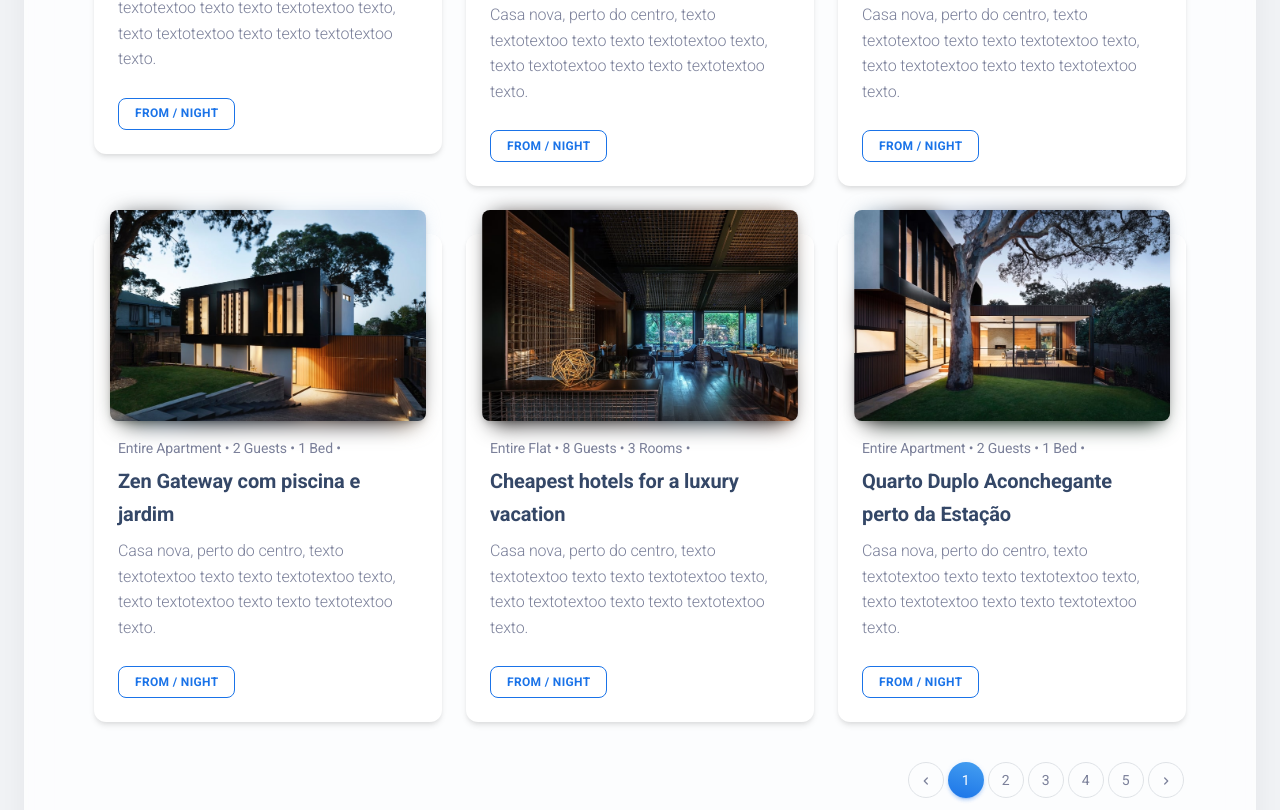
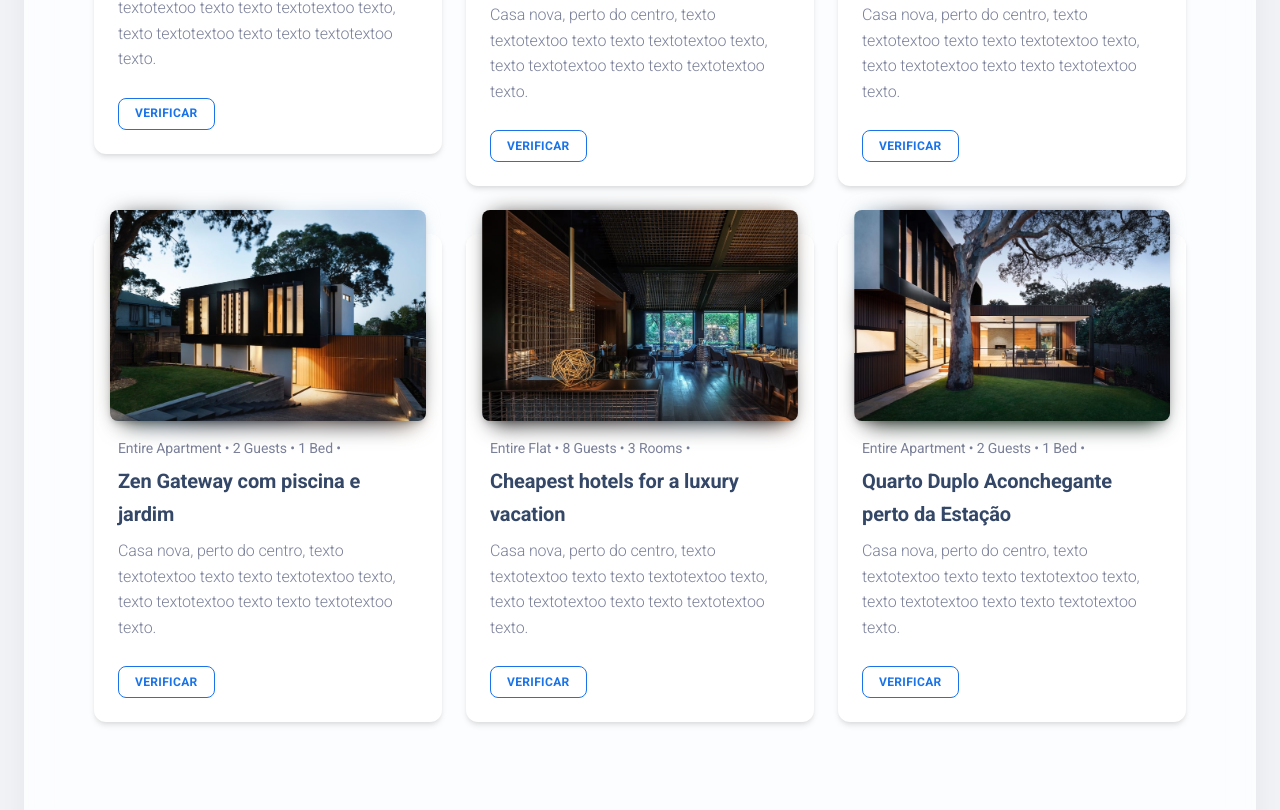
Before and after one commit to marck0101/front-jb-imobiliaria, a React (Create React App) app: page / in a window 1280 px wide. Shown: the part 750-1560 px from the top of the page. Built offline with nearby package versions, Linux system fonts and the light colour scheme.

Commit message:
ajustes componente

```diff
--- a/src/App.jsx
+++ b/src/App.jsx
@@ -1,4 +1,3 @@
-
 import { useEffect } from "react";
 
 // react-router components
@@ -14,6 +13,7 @@ import Presentation from "layouts/pages/presentation";
 
 // Material Kit 2 PRO React routes
 import routes from "routes";
+import InfCard from "pages/LandingPages/Rental/infCard";
 
 export default function App() {
   const { pathname } = useLocation();
@@ -42,10 +42,7 @@ export default function App() {
       <CssBaseline />
       <Routes>
         {getRoutes(routes)}
-        {/* <Route path="/presentation" element={<Presentation />} /> */}
-        {/* <Route path="*" element={<Navigate to="/presentation" />} /> */}
-        {/* <Route path="*" element={<Navigate to="/pages/landing-pages/rental" />} /> */}
-        {/* <Route path="*" element={<Navigate to="/" />} /> */}
+        <Route path="/inf/*" element={<InfCard />} />
       </Routes>
     </ThemeProvider>
   );
--- a/src/examples/Navbars/DefaultNavbar/index.jsx
+++ b/src/examples/Navbars/DefaultNavbar/index.jsx
@@ -37,8 +37,8 @@ function DefaultNavbar({ brand, routes, transparent, light, action, sticky, rela
   const [nestedDropdownEl, setNestedDropdownEl] = useState("");
   const [nestedDropdownName, setNestedDropdownName] = useState("");
   const [arrowRef, setArrowRef] = useState(null);
+  const [mobileView, setMobileView] = useState(false);
   const [mobileNavbar, setMobileNavbar] = useState(false);
-  const [mobileView, setMobileView] = useState(false);
 
   const openMobileNavbar = () => setMobileNavbar(!mobileNavbar);
 
--- /dev/null
+++ b/src/pages/LandingPages/Rental/infCard/index.jsx
@@ -0,0 +1,37 @@
+import Container from "@mui/material/Container";
+import MKBox from "components/MKBox";
+import Grid from "@mui/material/Grid";
+import { useNavigate } from "react-router-dom";
+import { Button } from "@mui/material";
+import MKButton from "components/MKButton";
+import DefaultNavbar from "examples/Navbars/DefaultNavbar";
+
+const InfCard = () => {
+
+  const navigate = useNavigate();
+
+  const voltar = () => {
+    navigate("/");
+  };
+
+
+
+  return (
+    <>
+      <MKBox component="section" py={3}>
+        <Container>
+          <Grid container spacing={3} sx={{ mt: 3 }}>
+
+            <Grid item xs={12} md={6} lg={4}>
+              <div>teste</div>
+              <MKButton variant="gradient" color="info" onClick={() => voltar()}>
+              Voltar
+            </MKButton>
+            </Grid>
+          </Grid>
+        </Container>
+      </MKBox>
+    </>
+  );
+};
+export default InfCard;
--- a/src/pages/LandingPages/Rental/sections/Places.jsx
+++ b/src/pages/LandingPages/Rental/sections/Places.jsx
@@ -1,12 +1,11 @@
-
 // @mui material components
 import Container from "@mui/material/Container";
 import Grid from "@mui/material/Grid";
 import Icon from "@mui/material/Icon";
 
 // Material Kit 2 PRO React components
+// import MKPagination from "components/MKPagination";
 import MKBox from "components/MKBox";
-import MKPagination from "components/MKPagination";
 
 // Material Kit 2 PRO React components
 import SimpleBookingCard from "examples/Cards/BookingCards/SimpleBookingCard";
@@ -20,13 +19,13 @@ import product5 from "assets/images/products/product-6-min.jpg";
 import product6 from "assets/images/products/product-7-min.jpg";
 
 function Places() {
-  const actionProps = {
+  const createActionProps = (idCard) => ({
     type: "internal",
-    route: "/",
-    // route: "/pages/landing-pages/rental",
+    route: `/inf/${idCard}`, // `/inf${idCard}`
     color: "info",
-    label: "from / night",
-  };
+    label: "Verificar",
+    idCard: idCard,
+  });
 
   return (
     <MKBox component="section" py={3}>
@@ -39,7 +38,7 @@ function Places() {
                 title="Lindo e acolhedor apartamento"
                 description="Casa nova, perto do centro, texto textotextoo texto texto textotextoo texto, texto textotextoo texto texto textotextoo texto."
                 categories={["Apartamento inteiro", " 3 Hóspedes", "2 Camas"]}
-                action={actionProps}
+                action={createActionProps("1")}
               />
             </MKBox>
           </Grid>
@@ -51,7 +50,7 @@ function Places() {
                 description="Casa nova, perto do centro, texto textotextoo texto texto textotextoo texto, texto textotextoo texto texto textotextoo texto."
                 // description="As Uber works through a huge amount of internal management turmoil, the company is also consolidating more of its international business."
                 categories={["Private Room", "1 Guest", "1 Sofa"]}
-                action={actionProps}
+                action={createActionProps("2")}
               />
             </MKBox>
           </Grid>
@@ -63,7 +62,7 @@ function Places() {
                 description="Casa nova, perto do centro, texto textotextoo texto texto textotextoo texto, texto textotextoo texto texto textotextoo texto."
                 // description="Music is something that every person has his or her own specific opinion about. Different people have different taste, and various types of music."
                 categories={["Entire Apartment", "4 Guests", "2 Beds"]}
-                action={actionProps}
+                action={createActionProps("3")}
               />
             </MKBox>
           </Grid>
@@ -75,7 +74,7 @@ function Places() {
                 description="Casa nova, perto do centro, texto textotextoo texto texto textotextoo texto, texto textotextoo texto texto textotextoo texto."
                 // description="Fast forward, rewind and more, without having to first invoke a specific skill, or even press a button on their remote."
                 categories={["Entire Apartment", "2 Guests", "1 Bed"]}
-                action={actionProps}
+                action={createActionProps("4")}
               />
             </MKBox>
           </Grid>
@@ -87,7 +86,7 @@ function Places() {
                 description="Casa nova, perto do centro, texto textotextoo texto texto textotextoo texto, texto textotextoo texto texto textotextoo texto."
                 // description="Today, the company announced it will be combining its rides-on-demand business, specific skill and UberEATS."
                 categories={["Entire Flat", "8 Guests", "3 Rooms"]}
-                action={actionProps}
+                action={createActionProps("5")}
               />
             </MKBox>
           </Grid>
@@ -99,31 +98,58 @@ function Places() {
                 description="Casa nova, perto do centro, texto textotextoo texto texto textotextoo texto, texto textotextoo texto texto textotextoo texto."
                 // description="Different people have different taste, and various types of music have many ways of leaving an impact on someone."
                 categories={["Entire Apartment", "2 Guests", "1 Bed"]}
-                action={actionProps}
+                action={createActionProps("6")}
               />
             </MKBox>
           </Grid>
         </Grid>
-        <MKBox mt={5}>
-          <MKPagination>
-            <MKPagination item>
-              <Icon>keyboard_arrow_left</Icon>
-            </MKPagination>
-            <MKPagination item active>
-              1
-            </MKPagination>
-            <MKPagination item>2</MKPagination>
-            <MKPagination item>3</MKPagination>
-            <MKPagination item>4</MKPagination>
-            <MKPagination item>5</MKPagination>
-            <MKPagination item>
-              <Icon>keyboard_arrow_right</Icon>
-            </MKPagination>
-          </MKPagination>
-        </MKBox>
       </Container>
     </MKBox>
   );
 }
 
 export default Places;
+{
+  /*
+
+    const posts = [
+    {
+      _id: 123,
+      image: { name: product2 },
+      title: { name: "Lindo e acolhedor apartamento" },
+      description: { name: "Lindo e acolhedor apartamento" },
+      categories: { name: ["Apartamento inteiro", " 3 Hóspedes", "2 Camas"] },
+      action: { actionProps },
+    },
+    {
+      _id: 123,
+      image: { name: product3 },
+      title: { name: "Lindo e acolhedor apartamento" },
+      description: { name: "Lindo e acolhedor apartamento" },
+      categories: { name: ["Apartamento inteiro", " 3 Hóspedes", "2 Camas"] },
+      action: { actionProps },
+    },
+  ];
+
+
+
+  {posts.map((item) => {
+              return (
+                <>
+                  <Grid spacing={3} sx={{ mt: 3 }}>
+                    <Grid item xs={12} md={6} lg={4}>
+                      <MKBox mt={3}>
+                        <SimpleBookingCard
+                          image={item?.image.name}
+                          title={item.title.name}
+                          description={item.description.name}
+                          categories={item.name}
+                          action={item.action}
+                        />
+                      </MKBox>
+                    </Grid>
+                  </Grid>
+                </>
+              );
+            })} */
+}
```
Also changed, not shown: package.json (+7 -1 lines), src/routes.js (+1 -7 lines).
